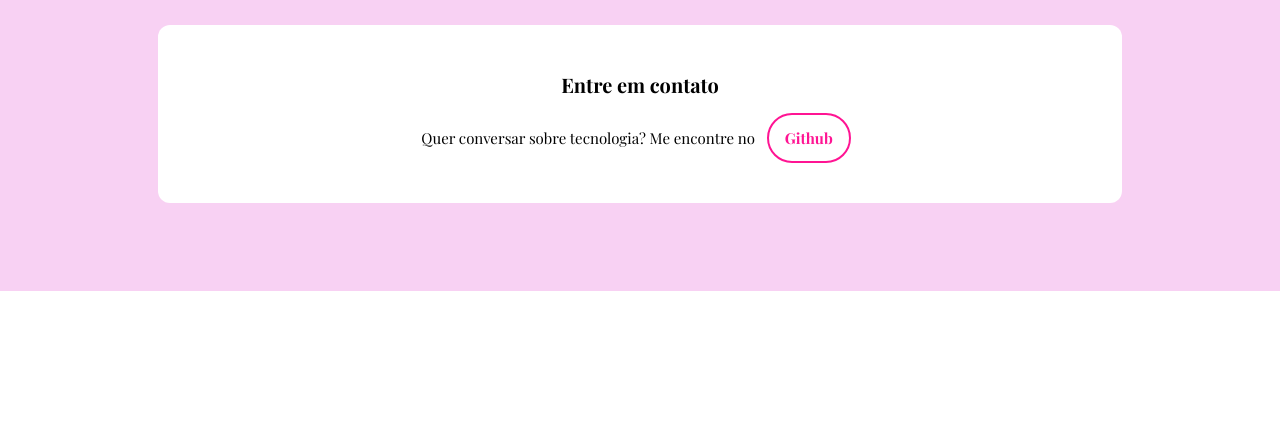
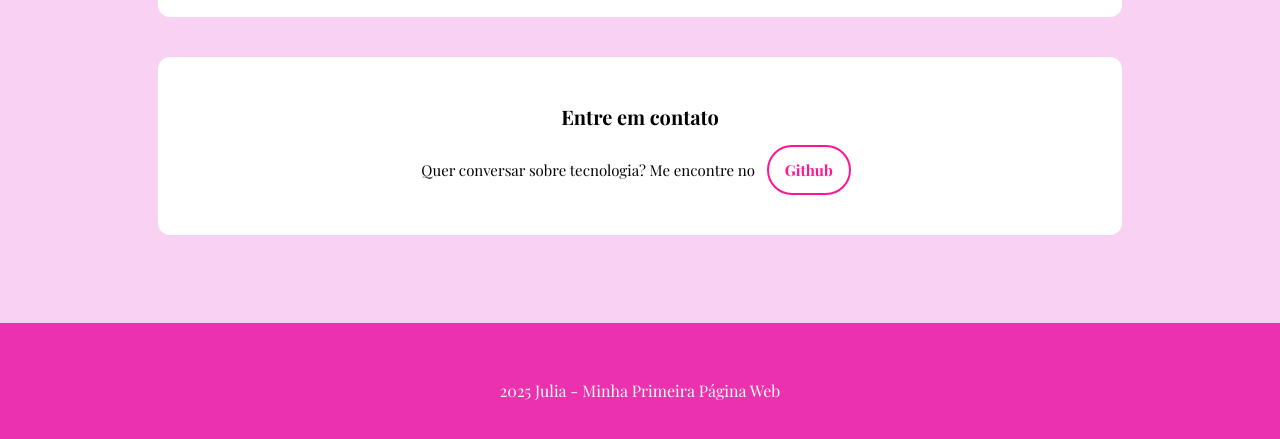
Before and after one commit to julia-anjos968/meu-primeiro-site, a plain HTML site: page index.html in a window 1280 px wide. Shown: the part 769-1208 px from the top of the page. Before the commit the page ends 1060 px from the top, so only its background shows below. Drawn offline with nearby package versions, Linux system fonts and the light colour scheme; a web font is replaced by a local one.

Commit message:
feat: finaliza o footer e a página web

```diff
--- a/assets/styles/index.css
+++ b/assets/styles/index.css
@@ -123,3 +123,18 @@ margin-bottom: 40px;
     color:rgb(247, 156, 216);
     transform: translateX(-2px);
 }
+
+footer {
+    background-color:rgb(235, 49, 173);
+    color: white;
+    text-align: center;
+    padding: 2rem;
+    width: 100%;
+}
+
+footer p {
+    background-color: rgb(235, 49, 173);
+    color: white;
+    padding: 20px;
+    text-align: center;
+}
--- a/index.html
+++ b/index.html
@@ -6,7 +6,7 @@
     <title>Primeiro site</title>
     <link rel="stylesheet" href="assets/styles/index.css">
 </head>
-<body>
+<>
     <header>
 
         <h1>Julia Dos Anjos</h1>
@@ -37,5 +37,9 @@
         </p>
       </section>
     </main>
-</body>
+
+    <footer>
+      <p>2025 Julia - Minha Primeira Página Web</p>
+    </footer>
+  </body>
 </html>
```
